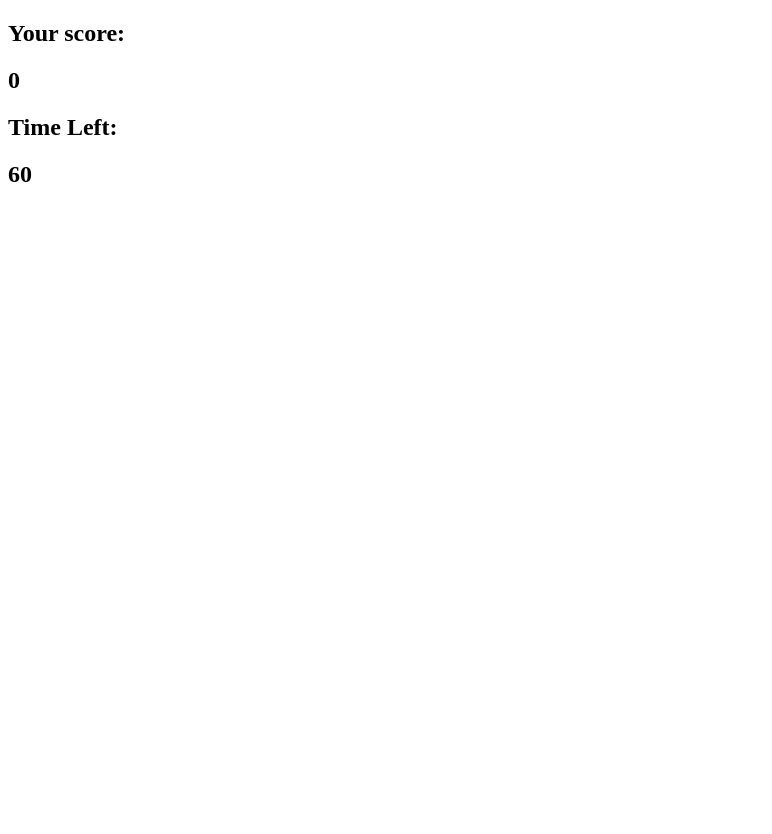
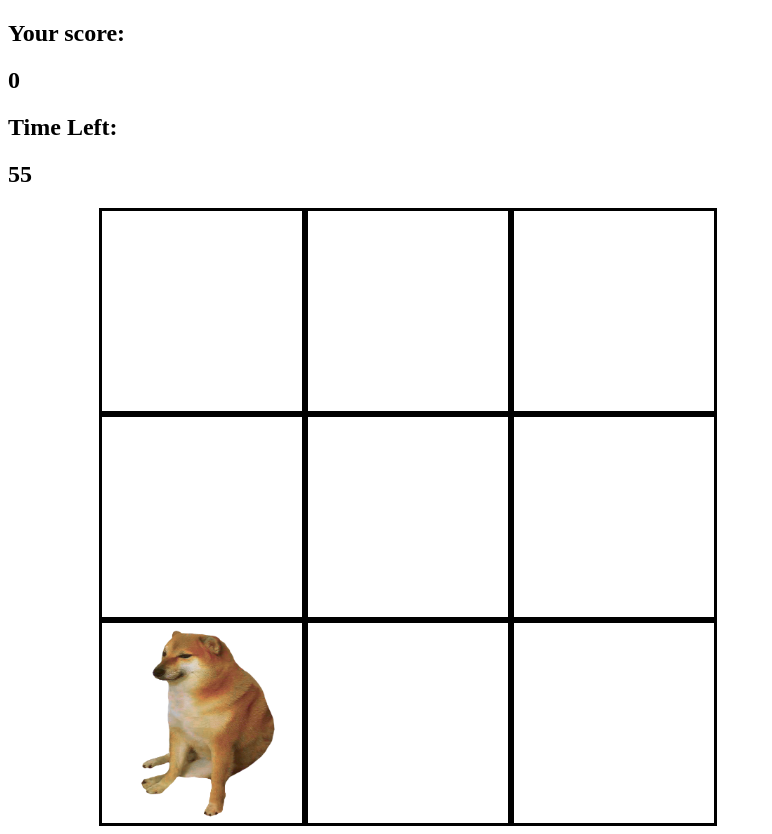
Before and after one commit to Rantech91/wackamole, a plain HTML site: page index.html in a window 1280 px wide. Shown: the whole page, without its empty margins (0-772 px from the left). Before the commit the page ends 800 px from the top, so only its background shows below. Drawn offline with Linux system fonts and the light colour scheme.

Commit message:
finished

```diff
--- a/app.js
+++ b/app.js
@@ -0,0 +1,45 @@
+const square = document.querySelectorAll('.square')
+const mole = document.querySelectorAll('.mole')
+const timeLeft = document.getElementById('time-left')
+let score = document.getElementById('score')
+
+let result = 0
+let currentTime = timeLeft.textContent
+
+function randomSquare(){
+  square.forEach(className => {
+    className.classList.remove('mole')
+  })
+  let randomPosition = square[Math.floor(Math.random()*9)]
+  randomPosition.classList.add('mole')
+// assign the id of the randomPosition to hitPosition for us to use later
+
+hitPosition = randomPosition.id
+}
+
+square.forEach(id => {
+  id.addEventListener('mouseup', () => {
+    if(id.id === hitPosition){
+      result = result + 1
+      score.textContent =  result
+    }
+  })
+})
+
+function moveMole() {
+  let timerId = null
+  timerId = setInterval(randomSquare, 800)
+}
+moveMole()
+
+function countDown() {
+  currentTime--
+  timeLeft.textContent = currentTime
+
+  if(currentTime === 0) {
+    clearInterval(timerId)
+    alert('GAME OVER! Your final score is ' + result)
+  }
+}
+
+let timerId = setInterval(countDown, 1000)
--- a/index.html
+++ b/index.html
@@ -3,7 +3,7 @@
 <html lang="en">
 <head>
   <meta charset="utf-8">
-  <title>Whac-a-mole</title>
+  <title>Whac-a-mole Rantech91</title>
   <link rel="stylesheet" href="styles.css">
 </head>
 <body>
--- a/styles.css
+++ b/styles.css
@@ -0,0 +1,21 @@
+.square {
+	width: 200px;
+	height: 200px;
+	border-style: solid;
+	border-color: black;
+}
+
+.grid {
+	display: flex;
+	flex-wrap: wrap;
+	/* flex-flow: row wrap; */
+	justify-content: center;
+	align-content: center;
+	width: 800px;
+	height: 618px;
+}
+
+.mole {
+	background-image: url('lomito.png');
+	background-size: cover;
+}
```
Also changed, not shown: lomito.png (added).
